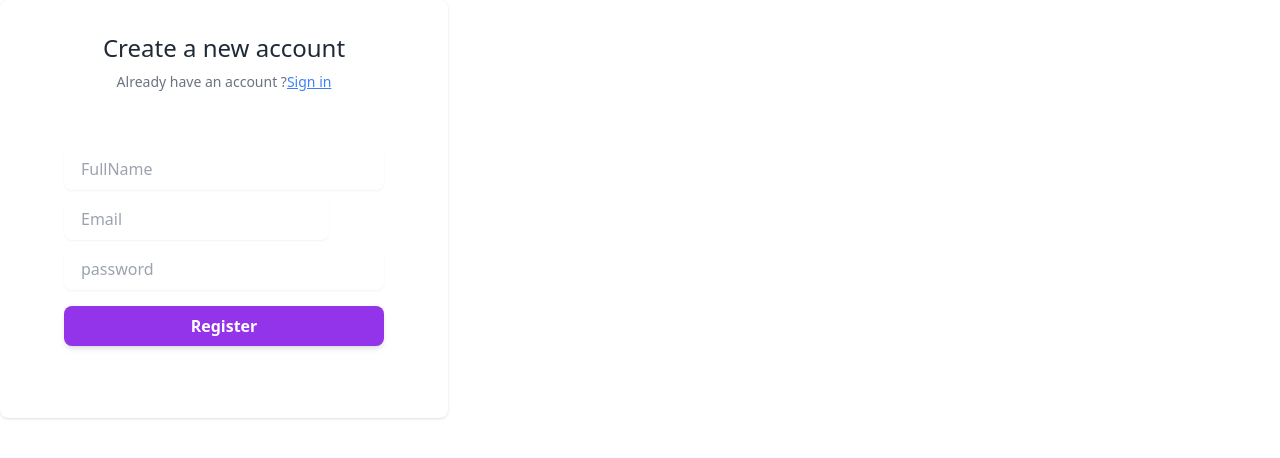
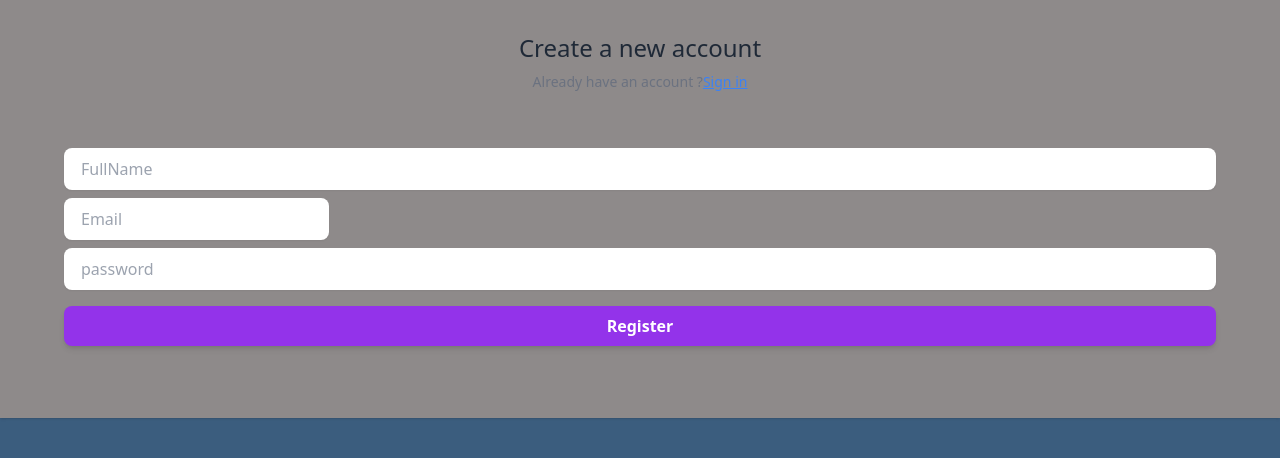
Before and after one commit to michael-ono/AI-summarizer, a React (Vite) app: page /signup in a window 1280 px wide. Shown: the top 458 px of the page. Built offline with nearby package versions, Linux system fonts and the light colour scheme; the HTML template or start-up script is replaced by a standard one; a web font is replaced by a local one.

Commit message:
edit SignUp

```diff
--- a/src/components/SignUp.jsx
+++ b/src/components/SignUp.jsx
@@ -26,8 +26,8 @@ const Signup = () => {
   //     }
 
   return (
-    <>
-        <div className="flex flex-col max-w-md px-4 py-8 bg-white rounded-lg shadow dark:bg-gray-800 sm:px-6 md:px-8 lg:px-10">
+    <section className="h-[100vh] text-gray-600 body-font bg-[#3b5d7e] overflow-hidden">
+      <div className="flex flex-col px-4 py-8 bg-[#8e8a8a] shadow sm:px-6 md:px-8 lg:px-10">
         <div className="self-center mb-2 text-xl font-light text-gray-800 sm:text-2xl dark:text-white">
           Create a new account
         </div>
@@ -41,7 +41,6 @@ const Signup = () => {
             Sign in
           </a>
         </span>
-
         {/* Form */}
         <div className="p-6 mt-8">
           <form action="#">
@@ -95,7 +94,7 @@ const Signup = () => {
           </form>
         </div>
       </div>
-    </>
+    </section>
   );
 };
 
```
Lines whose indentation alone changed are shown as unchanged.
